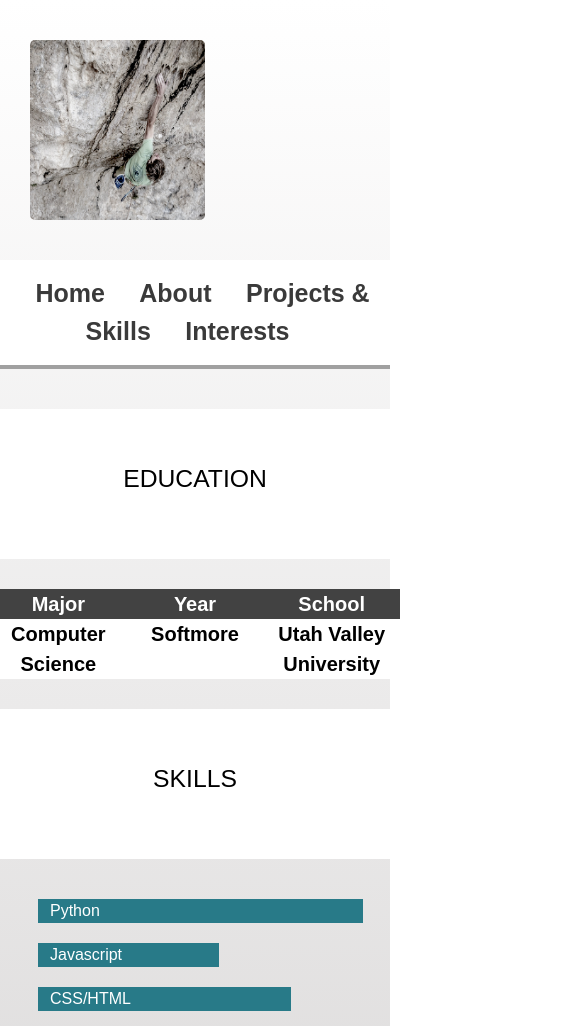
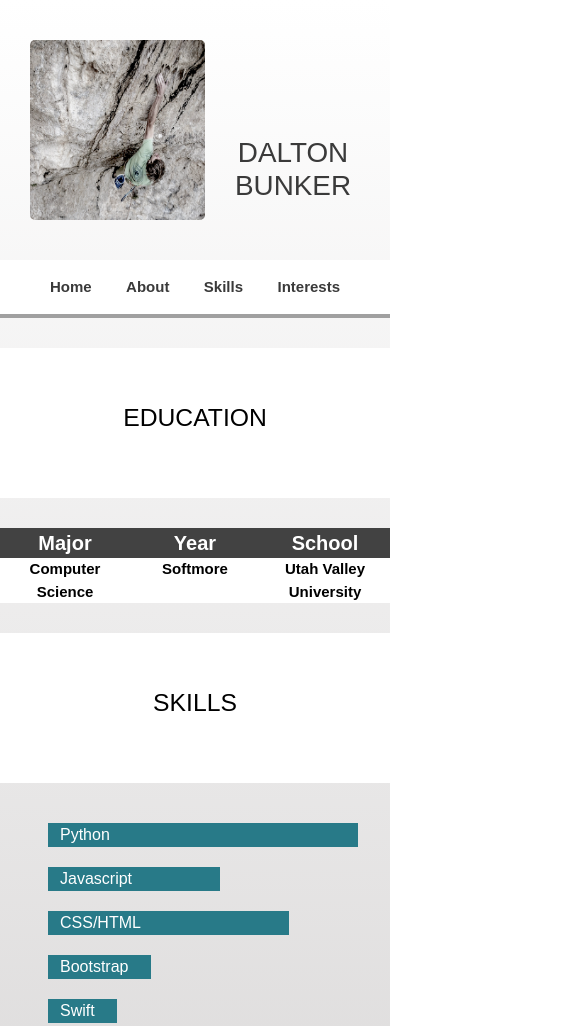
Before and after one commit to daltbunker/daltbunker.github.io, a plain HTML site: page index.html in a window 390 px wide. Shown: the top 1026 px of the page, 585 px wide, since content can reach past the window. Drawn offline with nearby package versions, Linux system fonts and the light colour scheme.

Commit message:
updated responsive sizing

```diff
--- a/index.html
+++ b/index.html
@@ -22,7 +22,7 @@
         <nav>
             <a href="#">Home</a>
             <a href="#about-id">About</a>
-            <a href="#skills-content">Projects & Skills</a>
+            <a class="nav-title" href="#skills-content">Skills</a>
             <a href="#interests-id">Interests</a>
         </nav>
         <div class="main-content">
@@ -41,9 +41,9 @@
                         </div>
                     </div>
                     <div class="row text-center">
-                        <div class="col cs-col">Computer Science</div>
-                        <div class="col sft-col">Softmore</div>
-                        <div class="col uvu-col">Utah Valley University</div>
+                        <div class="col cs-col edu">Computer Science</div>
+                        <div class="col sft-col edu">Softmore</div>
+                        <div class="col uvu-col edu">Utah Valley University</div>
                     </div>
                 </div>
             </div>
--- a/styles/styles.css
+++ b/styles/styles.css
@@ -5,7 +5,6 @@
 .content-body {
     background-image:linear-gradient(#ffffff,#d6d4d4, #ffffff);
     background-size: 100%;
-    /* margin: 50px; */
     border-radius: 4px;
 }
 
@@ -23,7 +22,7 @@
 
   #modal img {
       margin-top: 70px;
-      /* margin-left: 300px; */
+      margin-right: 100px;
       width: 50%;
   }
 
@@ -94,8 +93,7 @@
 
  .content-item {
      color: white;
-     padding: 10px;
-     margin: -20px;
+     padding: 0px;
  }
 
  .content-item h2 {
@@ -105,7 +103,7 @@
      text-transform: uppercase;
      padding-top: 55px;
      height: 150px;
-     margin: 30px 10px;
+     margin: 30px 0;
  }
 
 ul, ol, table, p, .project-content {
@@ -218,11 +216,15 @@ h3 {
     width: 300px;
 }
 
-@media screen and (max-width: 1195px) {
+@media screen and (max-width: 1200px) {
 
 .img-cover {
     margin-bottom: 30px;
     margin-left: 20%;
+}
+
+.hike-col {
+    display: none;
 }
 
 .img2 {
@@ -248,3 +250,38 @@ h1 {
 }
 
 }
+
+@media screen and (max-width: 770px) {
+
+.hike-col {
+    display: flex;
+}
+
+h1 {
+    top: 20%;
+}
+}
+
+@media screen and (max-width: 500px) {
+
+.projectImg {
+    width: 300px;
+}
+
+.img-cover {
+    margin-left: 10%;
+}
+
+nav a {
+    font-size: 15px;
+}
+
+#carousel-container {
+    height: 480px;
+}
+
+.edu {
+    font-size: 15px;
+}
+
+}
```
